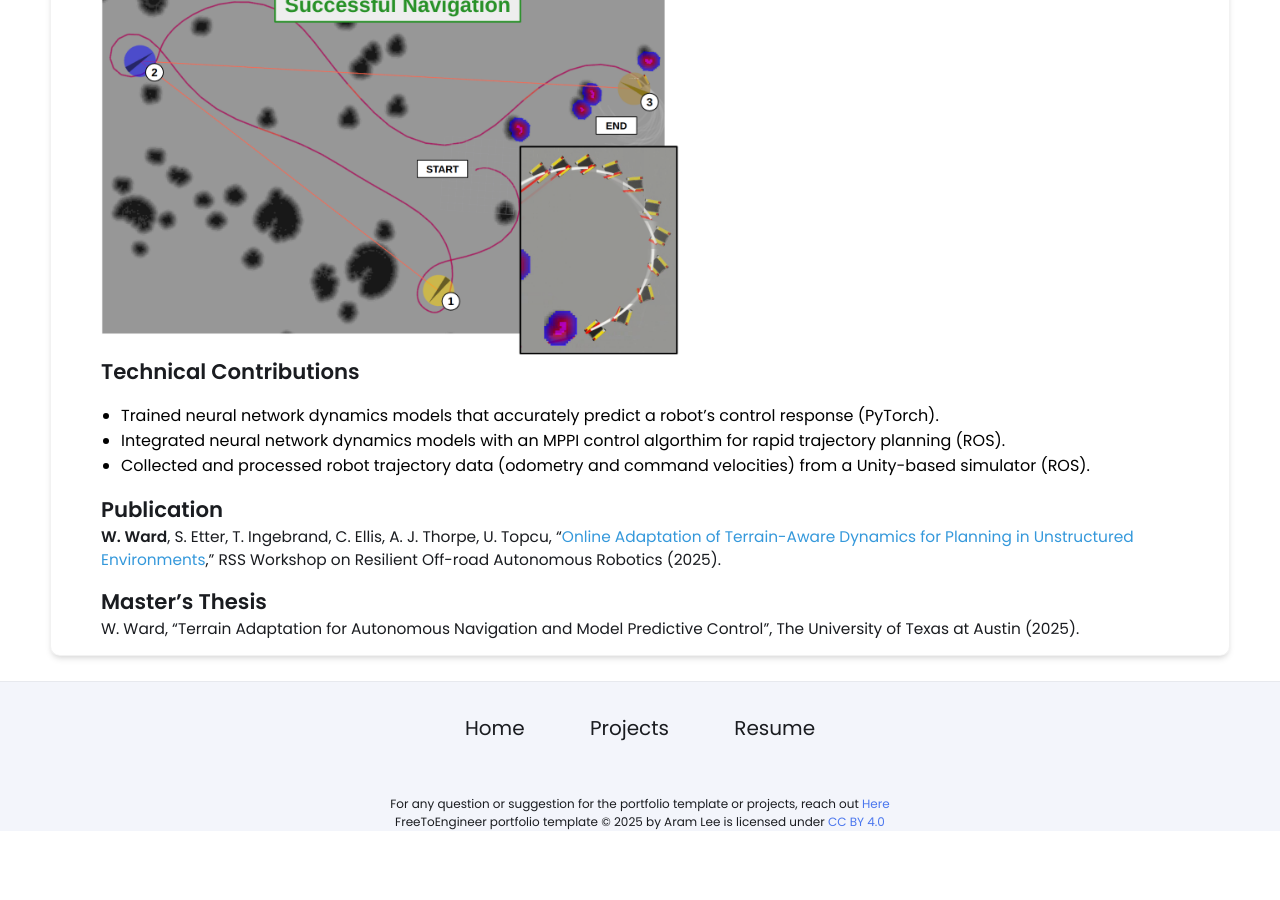
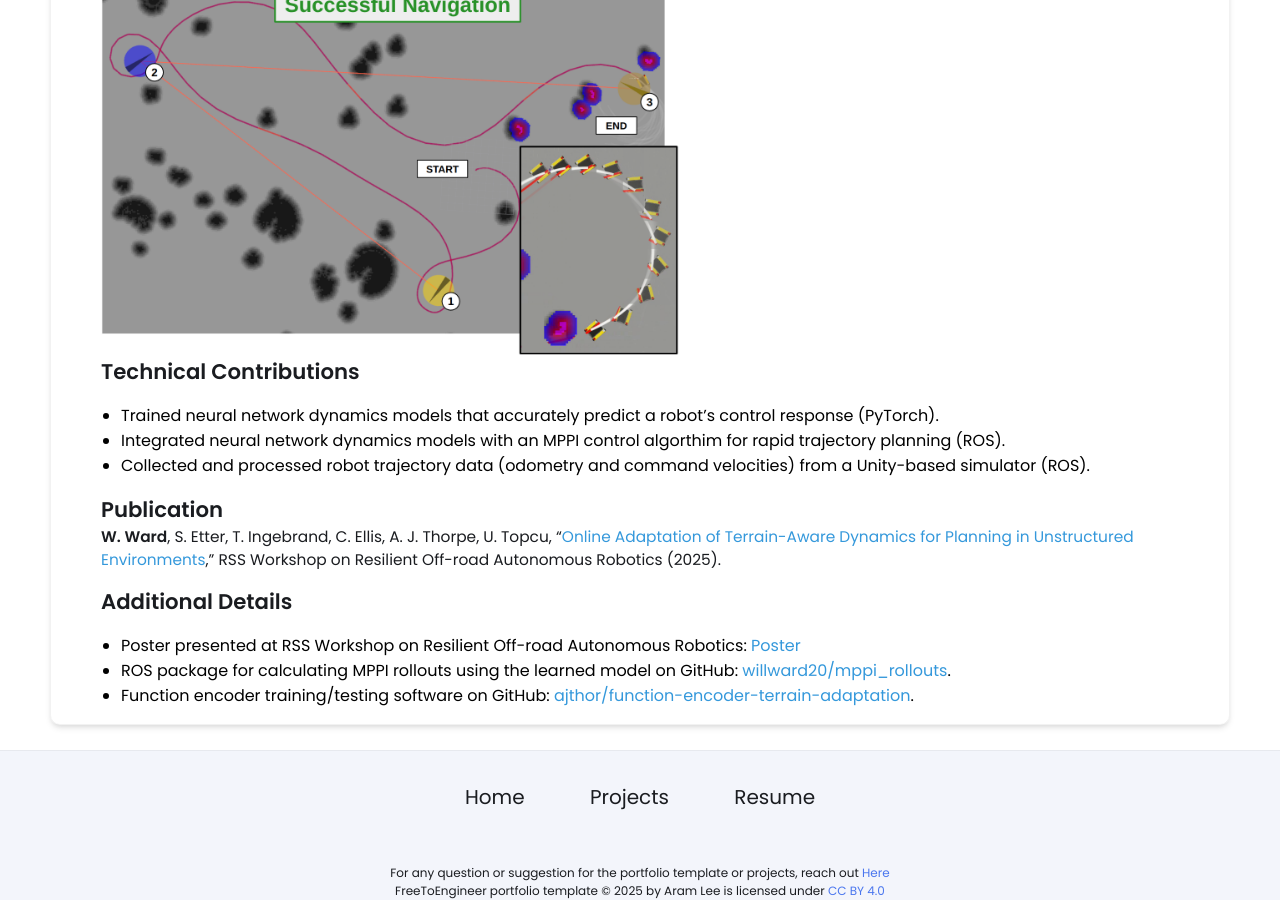
Before and after one commit to willward20/willward20.github.io, a Jekyll site: the page built from _projects/RSS-terrain-adaptation/index.md, in a window 1280 px wide and 900 px high, scrolled down 1588 px. Built offline with Jekyll 4.4.1, drawn with Linux system fonts in a browser that asks for light colours; before the commit the page ends 2419 px from its top, so only the background shows below that.

Commit message:
Update index.md
Add links to code and poster.

```diff
--- a/_projects/RSS-terrain-adaptation/index.md
+++ b/_projects/RSS-terrain-adaptation/index.md
@@ -42,5 +42,7 @@ Mobile robots driving in off-road environments face rapidly changing terrain con
 ## Publication
 **W. Ward**, S. Etter, T. Ingebrand, C. Ellis, A. J. Thorpe, U. Topcu, "[Online Adaptation of Terrain-Aware Dynamics for Planning in Unstructured Environments](https://arxiv.org/abs/2506.04484)," RSS Workshop on Resilient Off-road Autonomous Robotics (2025).
 
-## Master's Thesis
-W. Ward, "Terrain Adaptation for Autonomous Navigation and Model Predictive Control", The University of Texas at Austin (2025).
+## Additional Details
+* Poster presented at RSS Workshop on Resilient Off-road Autonomous Robotics: [Poster](https://github.com/willward20/willward20.github.io/blob/main/_projects/RSS-terrain-adaptation/RSS-ROAR-poster.pdf)
+* ROS package for calculating MPPI rollouts using the learned model on GitHub: [willward20/mppi_rollouts](https://github.com/willward20/mppi_rollouts).
+* Function encoder training/testing software on GitHub: [ajthor/function-encoder-terrain-adaptation](https://github.com/ajthor/function-encoder-terrain-adaptation/tree/main).
```
